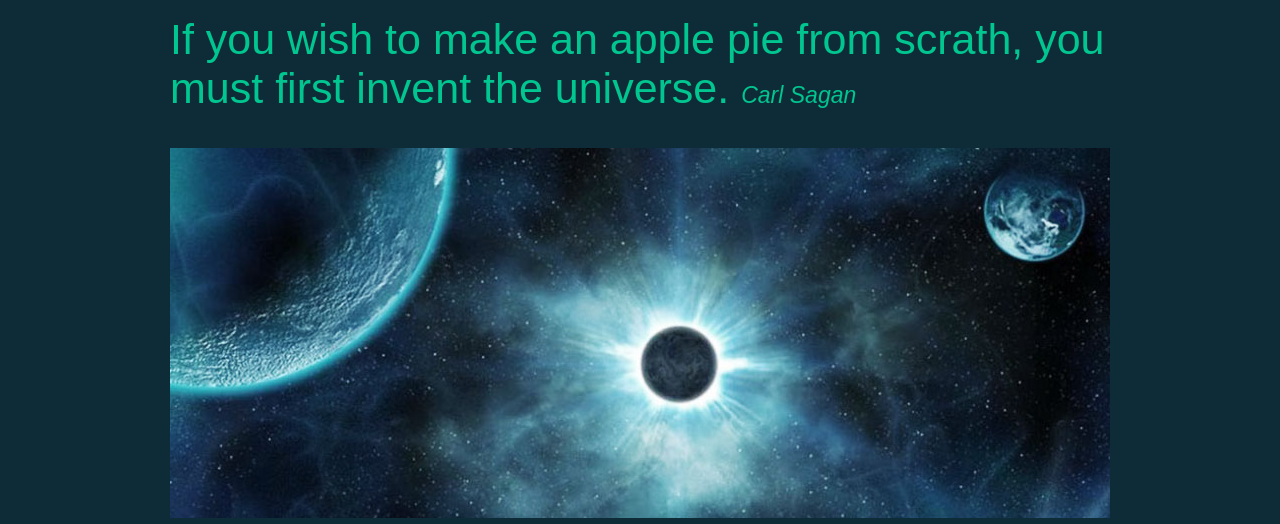
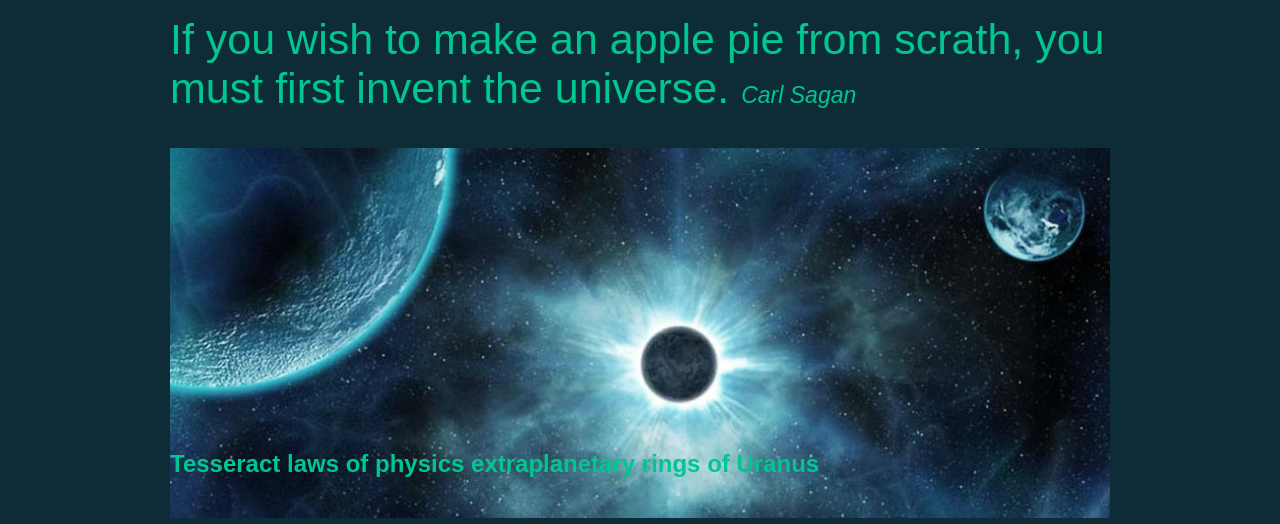
Before and after one commit to AnnaNee/frontend-test, a plain HTML site: page index.html in a window 1280 px wide. Shown: the part 242-766 px from the top of the page. Drawn offline with nearby package versions, Linux system fonts and the light colour scheme; a web font is replaced by a local one.

Commit message:
Unfinished slider caption

```diff
--- a/assets/style.css
+++ b/assets/style.css
@@ -6,7 +6,7 @@
 		font-family: helvetica, sans-serif;
 }
 
-h1 {
+h1, h2 {
 		color: #01C690;
 		font-family: Alef, sans-serif;
 
@@ -85,6 +85,11 @@
 		color: #01C690;
 }
 
+.slider-caption {
+		position: absolute;
+		bottom: 20px;
+}
+
 /* Body cols */
 .l-col, .r-col {
 		width: 50%;
--- a/index.html
+++ b/index.html
@@ -30,7 +30,10 @@
 			<section class="container">
 					<div class="inner">
 					  <div class="slider">
-						  <div><img alt="Awesome Cosmo Pic 1" src="assets/images/01.jpg"></div>
+						  <div>
+									<img alt="Awesome Cosmo Pic 1" src="assets/images/01.jpg">
+									<h2 class="slider-caption">Tesseract laws of physics extraplanetary rings of Uranus</h2>
+							</div>
 							<div><img alt="Awesome Cosmo Pic 2" src="assets/images/02.jpg"></div>
 							<div><img alt="Awesome Cosmo Pic 3" src="assets/images/03.jpg"></div>
 							<div><img alt="Awesome Cosmo Pic 4" src="assets/images/04.jpg"></div>
```
